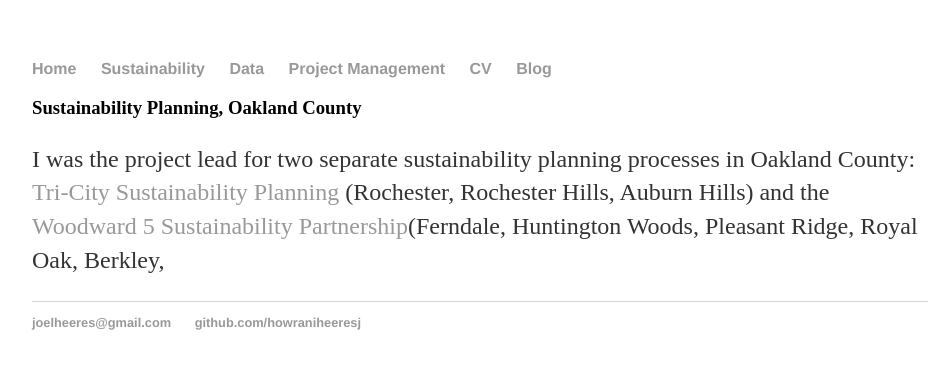
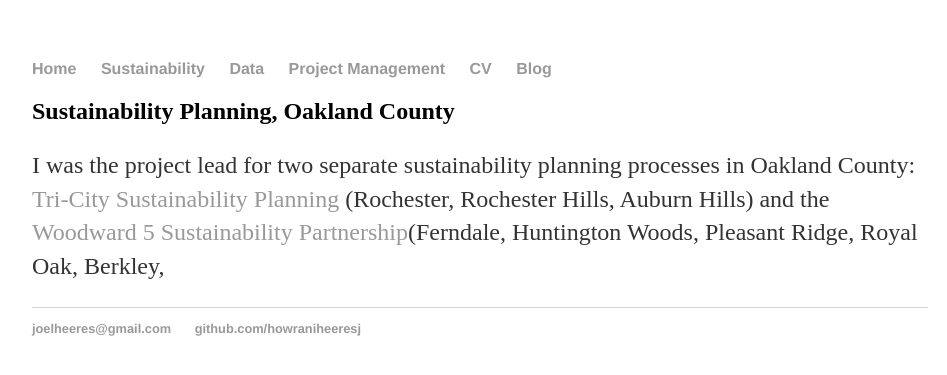
Before and after one commit to howraniheeresj/howraniheeresj.github.io, a Jekyll site: the page built from sustainability/index.html, in a window 1280 px wide. Shown: the top 375 px of the page, without its empty margins (160-1107 px from the left). Built offline with Jekyll 4.4.1, drawn with Linux system fonts in a browser that asks for light colours.

```diff
--- a/sustainability/index.html
+++ b/sustainability/index.html
@@ -3,7 +3,7 @@ layout: default
 title: Sustainability Projects
 ---
 <div class="blurb">
-	<h3>Sustainability Planning, Oakland County</h3>
+	<h2>Sustainability Planning, Oakland County</h2>
 		<p>I was the project lead for two separate sustainability planning processes in Oakland County:
     <a href="http://www.ftch.com/tricity">Tri-City Sustainability Planning</a> (Rochester, Rochester Hills, Auburn Hills) and
     the <a href="http://www.ftch.com/woodward5">Woodward 5 Sustainability Partnership</a>(Ferndale, Huntington Woods, Pleasant Ridge, Royal Oak, Berkley,   </p>
```
